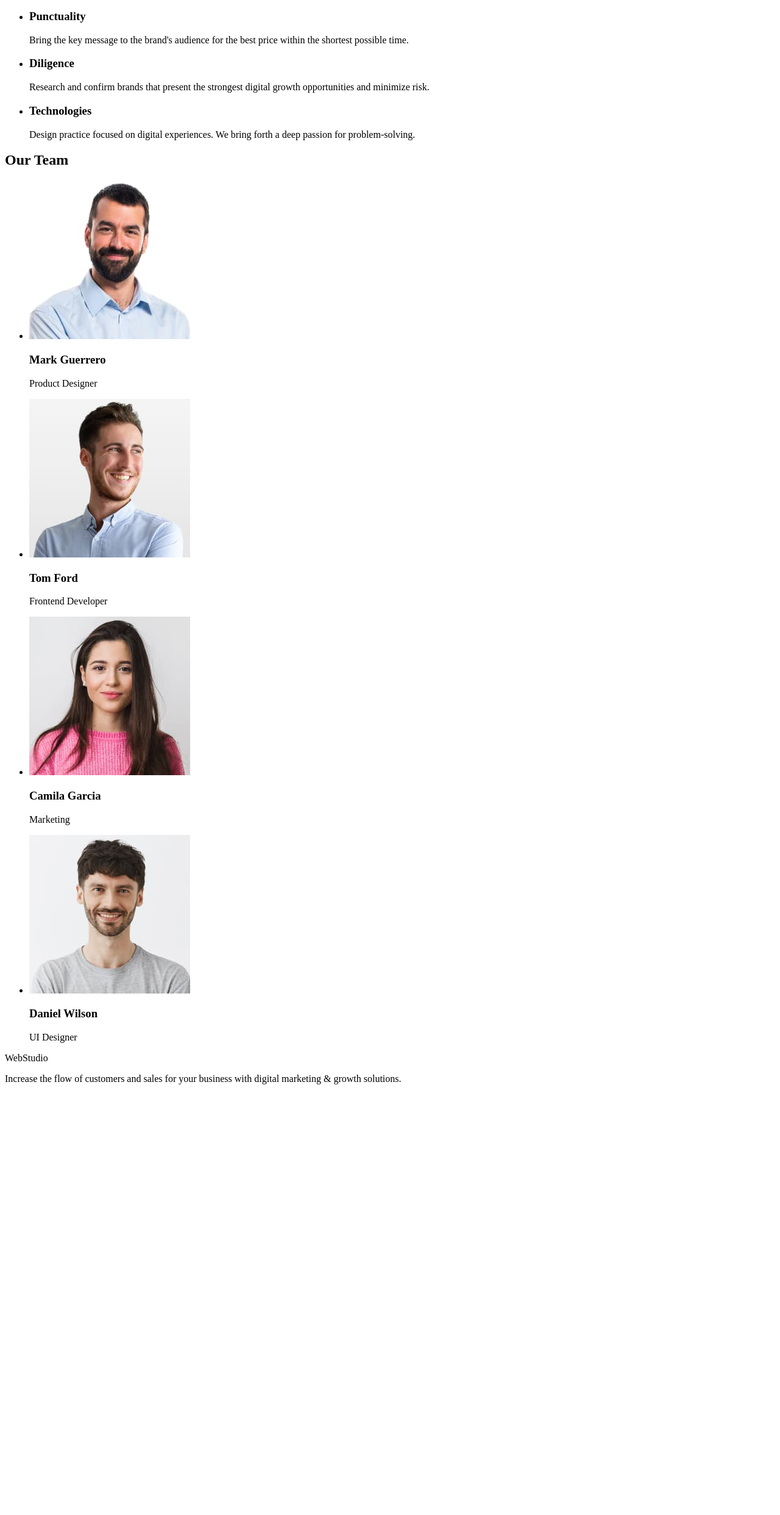
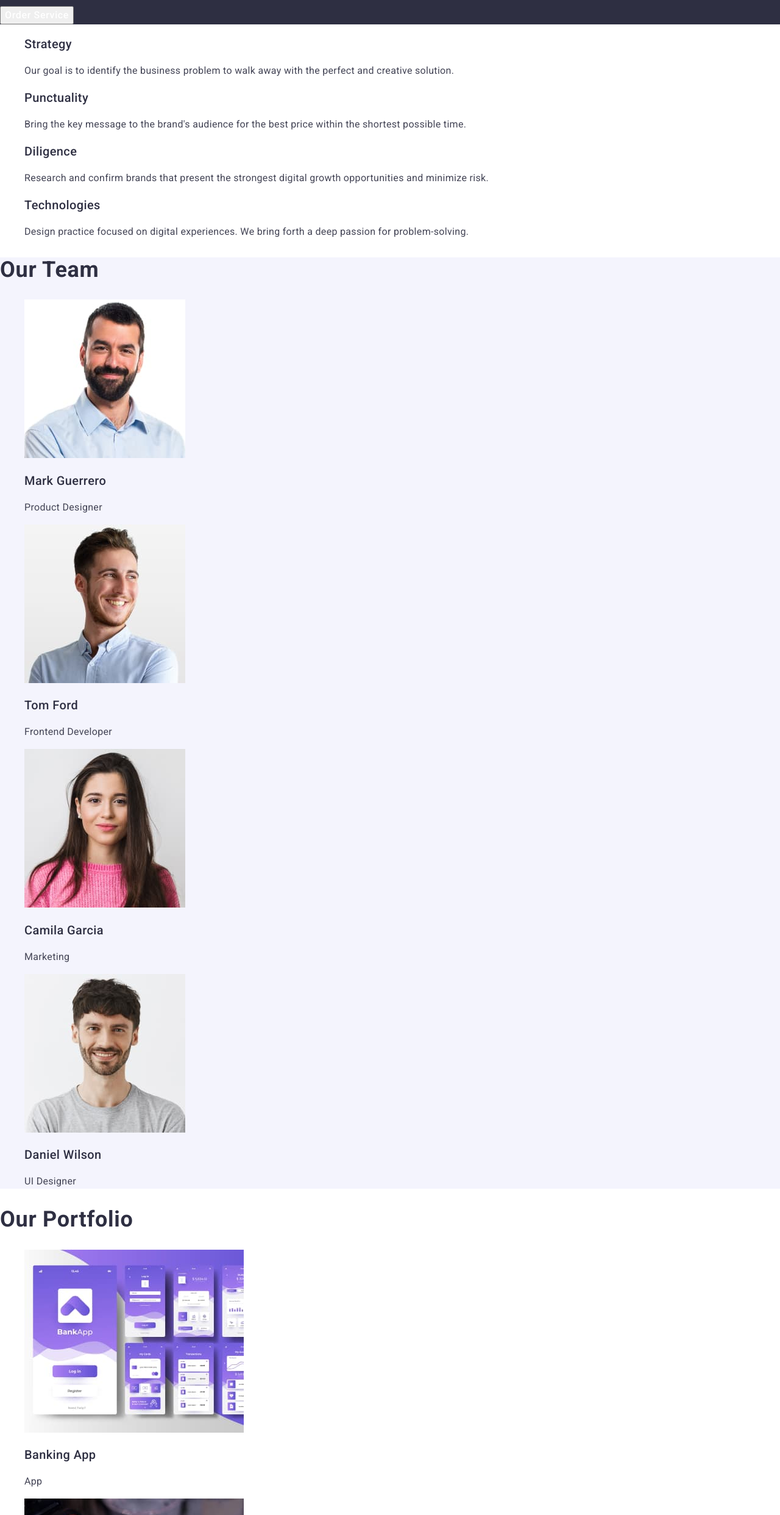
Before and after one commit to viktoriia-mak356/goit-markup-hw-02, a plain HTML site: page index.html in a window 1280 px wide. Shown: the part 316-2800 px from the top of the page at 61% size. Before the commit the page ends 2110 px from the top, so only its background shows below. Drawn offline with nearby package versions, Linux system fonts and the light colour scheme.

Commit message:
four commit

```diff
--- a/css/styles.css
+++ b/css/styles.css
@@ -0,0 +1,166 @@
+    body{
+        font-family: 'Roboto',sans-serif;
+        color: #434455;
+    }
+    a{
+        text-decoration: none;
+    }
+
+    ul{
+        list-style-type: none;
+    }
+.header-logo{
+font-family: "Raleway", sans-serif;
+font-weight: 700;
+font-size: 18px;
+text-transform: uppercase;
+color: #2e2f42;
+}
+
+.header-logo-italic{
+color: #4d5ae5;
+font-family: "Raleway", sans-serif;
+}
+
+.header-menu-link{
+font-weight: 500;
+font-size: 16px;
+line-height: 1.5;
+letter-spacing: 0.02em;
+color: #2e2f42;
+}
+.header-menu-link:hover,
+.header-menu-link:focus {
+    color:#404bbf;
+}
+.header-menu-link:active{
+    color:#404bbf;
+}
+
+.header-address-contacts {
+    font-weight: 400;
+    font-size: 16px;
+    line-height: 1.5;
+    letter-spacing: 0.02em;
+    color: #434455;
+}
+.header-address-contacts:hover{
+    color:#404bbf;
+}
+
+.hero {
+background-color: #2e2f42;
+}
+
+.hero-title {
+font-weight: 700;
+font-size: 56px;
+line-height: 1.07143;
+letter-spacing: 0.02em;
+color: #fff;
+}
+
+.hero-btn {
+    font-weight: 500;
+    font-size: 16px;
+    line-height: 1.5;
+    letter-spacing: 0.04em;
+    color: #fff;
+    cursor: pointer;
+}
+
+.strategy-subtitle {
+font-weight: 500;
+font-size: 20px;
+line-height: 1.2;
+letter-spacing: 0.02em;
+color: #2e2f42;
+}
+
+.strategy-text {
+font-weight: 400;
+font-size: 16px;
+line-height: 1.5;
+letter-spacing: 0.02em;
+color: #434455;
+}
+.team {
+background-color: #f4f4fd;
+}
+
+.team-title {
+font-weight: 700;
+font-size: 36px;
+line-height: 1.11111;
+letter-spacing: 0.02em;
+color: #2e2f42;
+}
+
+.team-subtitle {
+font-weight: 500;
+font-size: 20px;
+line-height: 1.2;
+letter-spacing: 0.02em;
+color: #2e2f42;
+}
+
+.team-text {
+font-weight: 400;
+font-size: 16px;
+line-height: 1.5;
+letter-spacing: 0.02em;
+color: #434455;
+}
+
+.port-title {
+font-weight: 700;
+font-size: 36px;
+line-height: 1.11111;
+letter-spacing: 0.02em;
+color: #2e2f42;
+}
+
+.port-subtitle {
+font-weight: 500;
+font-size: 20px;
+line-height: 1.2;
+letter-spacing: 0.02em;
+color: #2e2f42;
+}
+
+.port-text {
+font-weight: 400;
+font-size: 16px;
+line-height: 1.5;
+letter-spacing: 0.02em;
+color: #434455;
+}
+
+.footer{
+background-color: #2e2f42;
+}
+.footer-logo{
+font-family: "Raleway", sans-serif;
+font-weight: 700;
+font-size: 18px;
+line-height: 1.16667;
+letter-spacing: 0.03em;
+color: #f4f4fd;
+}
+
+.footer-logo-italic{
+font-family: "Raleway", sans-serif;
+font-weight: 700;
+font-size: 18px;
+line-height: 1.16667;
+letter-spacing: 0.03em;
+color: #4d5ae5;
+}
+
+.footer-text{
+font-weight: 400;
+font-size: 16px;
+line-height: 1.5;
+letter-spacing: 0.02em;
+color: #f4f4fd;
+}
--- a/index.html
+++ b/index.html
@@ -7,89 +7,131 @@
 
     <title>Effective Solutions
         for Your Business</title>
+        <link rel="preconnect" href="https://fonts.googleapis.com">
+        <link rel="preconnect" href="https://fonts.gstatic.com" crossorigin>
+        <link href="https://fonts.googleapis.com/css2?family=Raleway:wght@700&family=Roboto:wght@400;500;700&display=swap"
+            rel="stylesheet">
+        <link rel="stylesheet" href="https://cdnjs.cloudflare.com/ajax/libs/modern-normalize/3.0.1/modern-normalize.min.css"
+            integrity="sha512-q6WgHqiHlKyOqslT/lgBgodhd03Wp4BEqKeW6nNtlOY4quzyG3VoQKFrieaCeSnuVseNKRGpGeDU3qPmabCANg=="
+            crossorigin="anonymous" referrerpolicy="no-referrer" />
         <link
         rel="stylesheet"
         href="./css/styles.css">
 </head>
 
 <body>
-    <header>
-        <nav>
-            <a href="/index.html">WebStudio</a>
-
-            <ul>
-                <li><a href="">Studio</a></li>
-                <li><a href="">Portfolio</a></li>
-                <li><a href="">Contacts</a></li>
+    <header class="header">
+        <nav class="header-nav">
+            <a class="header-logo" href="/index.html"><span class="header-logo-italic">Web</span>Studio</a>
+            <ul class="header-menu-list">
+                <li class="header-menu-item"><a class="header-menu-link" href="">Studio</a></li>
+                <li class="header-menu-item"><a class="header-menu-link" href="">Portfolio</a></li>
+                <li class="header-menu-item"><a class="header-menu-link" href="">Contacts</a></li>
             </ul>
         </nav>
         <address>
-            <ul>
-                <li><a href="mailto:info@devstudio.com">info@devstudio.com</a></li>
-                <li><a href="tel:+110001111111">+11 (000) 111-11-11</a></li>
+            <ul class="header-address">
+                <li><a class="header-address-contacts" href="mailto:info@devstudio.com">info@devstudio.com</a></li>
+                <li><a class="header-address-contacts" href="tel:+110001111111">+11 (000) 111-11-11</a></li>
             </ul>
         </address>
     </header>
 
     <main>
-        <section>
-            <h1>Effective Solutions
+        <section class="hero">
+            <h1 class="hero-title">Effective Solutions
                 for Your Business</h1>
-            <button type="button">Order Service</button>
+            <button class="hero-btn" type="button">Order Service</button>
         </section>
-        <section>
-            <ul>
-                <li>
-                    <h3>Strategy</h3>
-                    <p>Our goal is to identify the business
+        <section class="strategy">
+            <ul class="strategy-list">
+                <li class="strategy-item">
+                    <h3 class="strategy-subtitle">Strategy</h3>
+                    <p class="strategy-text">Our goal is to identify the business
                         problem to walk away with the perfect and creative solution.</p>
                 </li>
-                <li>
-                    <h3>Punctuality</h3>
-                    <p>Bring the key message to the brand's audience for the best price within the shortest possible
+                <li class="strategy-item">
+                    <h3 class="strategy-subtitle">Punctuality</h3>
+                    <p class="strategy-text">Bring the key message to the brand's audience for the best price within the shortest possible
                         time.</p>
                 </li>
-                <li>
-                    <h3>Diligence</h3>
-                    <p>Research and confirm brands that present the strongest digital growth opportunities and minimize
+                <li class="strategy-item">
+                    <h3 class="strategy-subtitle">Diligence</h3>
+                    <p class="strategy-text">Research and confirm brands that present the strongest digital growth opportunities and minimize
                         risk.</p>
                 </li>
-                <li>
-                    <h3>Technologies</h3>
-                    <p>Design practice focused on digital experiences. We bring forth a deep passion for
+                <li class="strategy-item">
+                    <h3 class="strategy-subtitle">Technologies</h3>
+                    <p class="strategy-text">Design practice focused on digital experiences. We bring forth a deep passion for
                         problem-solving.</p>
                 </li>
             </ul>
         </section>
-        <section>
-            <h2>Our Team</h2>
+        <section class="team">
+            <h2 class="team-title">Our Team</h2>
             <ul>
                 <li>
                     <img src="./images/img-3.jpg" width="264" height="260" alt="Mark Guerrero">
-                    <h3>Mark Guerrero</h3>
-                    <p>Product Designer</p>
+                    <h3 class="team-subtitle">Mark Guerrero</h3>
+                    <p class="team-text">Product Designer</p>
                 </li>
                 <li>
                     <img src="./images/img-2.jpg" width="264" height="260" alt="Tom Ford">
-                    <h3>Tom Ford</h3>
-                    <p>Frontend Developer</p>
+                    <h3 class="team-subtitle">Tom Ford</h3>
+                    <p class="team-text">Frontend Developer</p>
                 </li>
                 <li>
                     <img src="./images/img-1.jpg" width="264" height="260" alt="Camila Garcia">
-                    <h3>Camila Garcia</h3>
-                    <p>Marketing</p>
+                    <h3 class="team-subtitle">Camila Garcia</h3>
+                    <p class="team-text">Marketing</p>
                 </li>
                 <li>
                     <img src="./images/img.jpg" width="264" height="260" alt="Daniel Wilson">
-                    <h3>Daniel Wilson</h3>
-                    <p>UI Designer</p>
+                    <h3 class="team-subtitle">Daniel Wilson</h3>
+                    <p class="team-text">UI Designer</p>
                 </li>
             </ul>
         </section>
+
+        <section class="port">
+    <h2 class="port-title">Our Portfolio</h2>
+    <ul>
+        <li>
+            <img src="./images/1.jpg" width="360" height="300" alt="Banking App">
+            <h3 class="port-subtitle">Banking App</h3>
+            <p class="port-text">App</p>
+        </li>
+        <li>
+            <img src="./images/2.jpg" width="360" height="300" alt="Cashless Payment">
+            <h3 class="port-subtitle">Cashless Payment</h3>
+            <p class="port-text">Marketing</p>
+        </li>
+        <li>
+            <img src="./images/3.jpg" width="360" height="300" alt="Meditation App">
+            <h3 class="port-subtitle">Meditation App</h3>
+            <p class="port-text">App</p>
+        </li>
+        <li>
+            <img src="./images/4.jpg" width="360" height="300" alt="Taxi Service">
+            <h3 class="port-subtitle">Taxi Service</h3>
+            <p class="port-text">Marketing</p>
+        </li>
+        <li>
+            <img src="./images/5.jpg" width="360" height="300" alt="Screen Illustrations">
+            <h3 class="port-subtitle">Screen Illustrations</h3>
+            <p class="port-text">Design</p>
+        </li>
+        <li>
+            <img src="./images/6.jpg" width="360" height="300" alt="Online Courses">
+            <h3 class="port-subtitle">Online Courses</h3>
+            <p class="port-text">Marketing</p>
+        </li>
+    </ul>
+        </section>
     </main>
-    <footer>
-        <p>WebStudio</p>
-        <p>Increase the flow of customers and sales for your business with digital marketing & growth solutions.</p>
+    <footer class="footer">
+        <p class="footer-logo"><span class="footer-logo-italic">Web</span>Studio</p>
+        <p class="footer-text">Increase the flow of customers and sales for your business with digital marketing & growth solutions.</p>
     </footer>
 </body>
 
```
Also changed, not shown: images/1.jpg (added), images/2.jpg (added), images/3.jpg (added), images/4.jpg (added), images/5.jpg (added), images/6.jpg (added).
